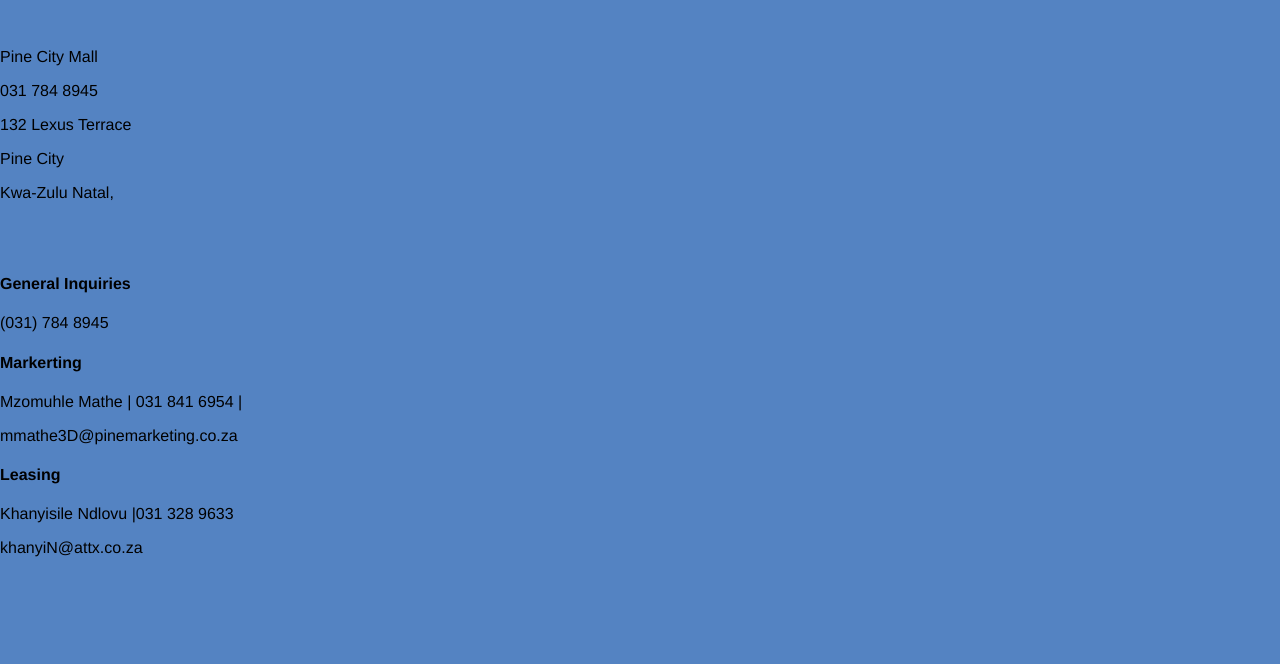
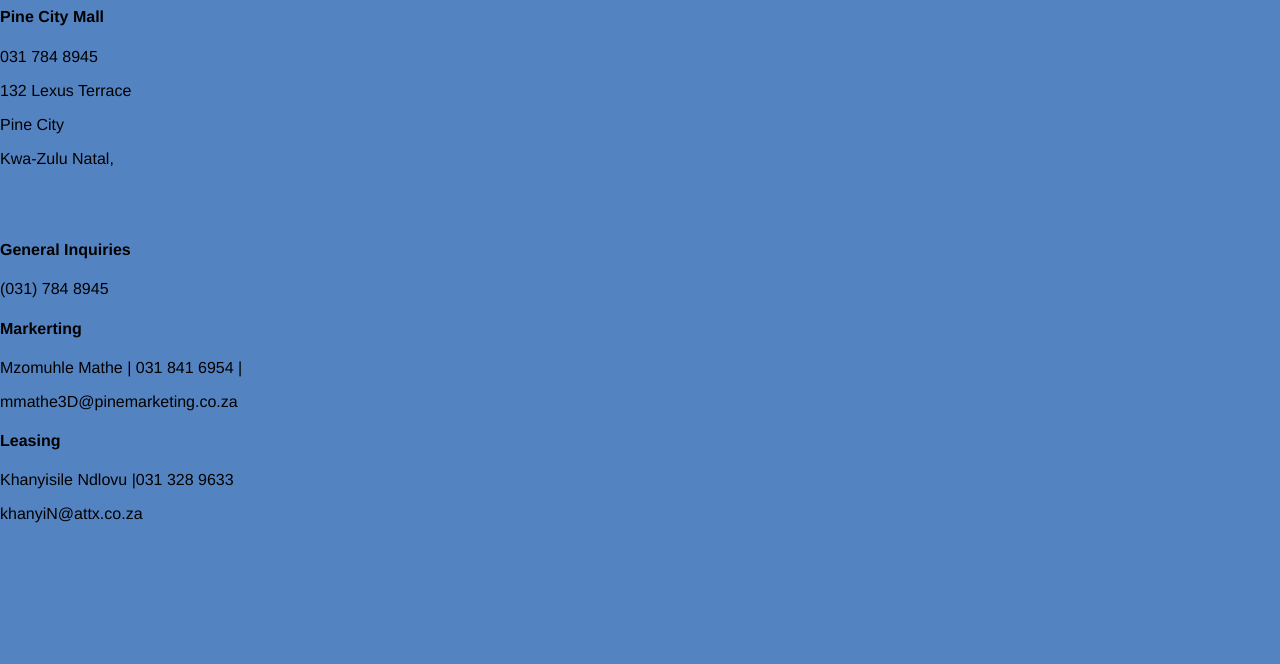
Before and after one commit to khanyindlovu45-ITvarsity/module2-Assessment2, a plain HTML site: page contact.html in a window 1280 px wide. Shown: the part 136-800 px from the top of the page. Drawn offline with Linux system fonts and the light colour scheme.

Commit message:
Update contact.html

```diff
--- a/contact.html
+++ b/contact.html
@@ -25,11 +25,11 @@
       </br>
 
 
-            <h2>GET IN TOUCH</h2>
 
-            <h4>Physical Address</h4>
-      </br>
-            <h4></h4>Pine City Mall</h4>
+
+              <h2>GET IN TOUCH</h2>
+          <h4>Physical Address</h4>
+            <h4>Pine City Mall</h4>
             <p>031 784 8945</p>
             <p>132 Lexus Terrace</p>
             <p>Pine City</p>
```
